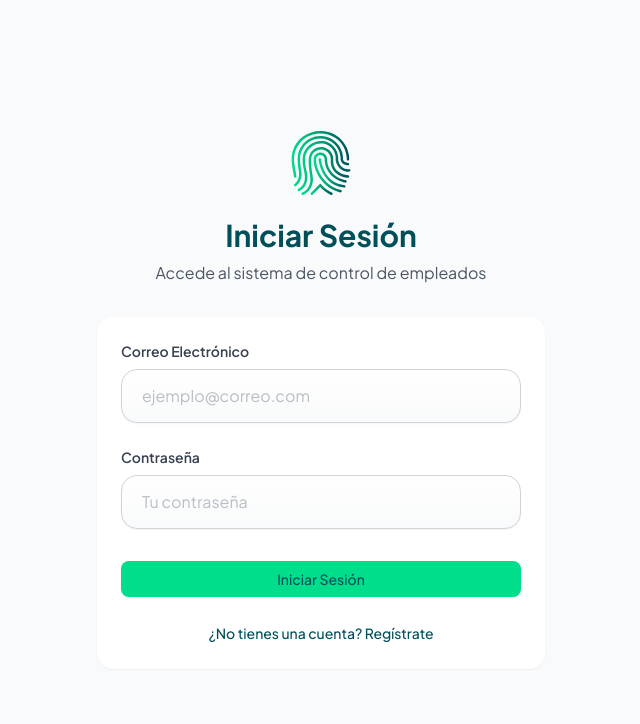
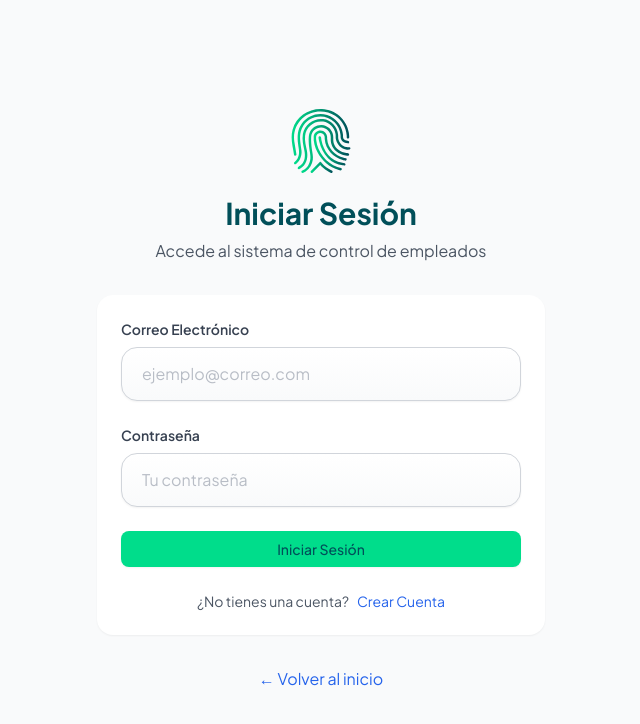
Before and after one commit to andreszapataq/aura-id, a Next.js app: page /login in a window 1280 px wide. Shown: the top 724 px of the page, without its empty margins (319-959 px from the left). Built offline with nearby package versions, Linux system fonts and the light colour scheme; no server answers.

Commit message:
fix ultimos registros log

```diff
--- a/app/api/access/last-logs/route.ts
+++ b/app/api/access/last-logs/route.ts
@@ -10,7 +10,7 @@ export async function GET(request: Request) {
     // Validar que el límite sea un número razonable
     const validLimit = Math.min(Math.max(1, limit), 20); // Entre 1 y 20
 
-    // Obtener los últimos registros de acceso
+    // Obtener los últimos registros de acceso con join manual
     const { data, error } = await supabaseAdmin
       .from("access_logs")
       .select(`
@@ -18,7 +18,8 @@ export async function GET(request: Request) {
         timestamp,
         type,
         auto_generated,
-        employees (
+        employee_id,
+        employees!inner (
           name,
           employee_id
         )
@@ -36,15 +37,15 @@ export async function GET(request: Request) {
 
     // Transformar los datos para que sean más fáciles de usar en el cliente
     const logs = data.map(log => {
-      // TypeScript seguro - employees es un array, tomar el primer elemento
-      const employee = (log.employees as { name: string; employee_id: string }[])?.[0] || null;
+      // Manejar employees como array y tomar el primer elemento
+      const employeeData = Array.isArray(log.employees) ? log.employees[0] : log.employees;
 
       return {
         id: log.id,
         timestamp: log.timestamp,
         type: log.type,
-        name: employee ? employee.name : "Desconocido",
-        employeeId: employee ? employee.employee_id : "N/A",
+        name: employeeData ? employeeData.name : "Desconocido",
+        employeeId: employeeData ? employeeData.employee_id : "N/A",
         auto_generated: log.auto_generated
       };
     });
--- a/app/login/page.tsx
+++ b/app/login/page.tsx
@@ -1,13 +1,13 @@
 "use client"
 
-import { useState, useEffect } from "react"
+import { useState, useEffect, Suspense } from "react"
 import { useRouter, useSearchParams } from "next/navigation"
 import { motion } from "framer-motion"
 import Link from "next/link"
 import Image from "next/image"
 import { useAuth } from "@/contexts/AuthContext"
 
-export default function Login() {
+function LoginForm() {
   const router = useRouter()
   const searchParams = useSearchParams()
   const [email, setEmail] = useState("")
@@ -202,7 +202,7 @@ export default function Login() {
                     required
                   />
                   {passwordMatchError && (
-                    <p className="mt-2 text-xs text-red-600">{passwordMatchError}</p>
+                    <p className="mt-1 text-sm text-red-600">{passwordMatchError}</p>
                   )}
                 </div>
 
@@ -231,41 +231,59 @@ export default function Login() {
                     value={organizationName}
                     onChange={(e) => setOrganizationName(e.target.value)}
                     className="input focus:shadow-blue-100"
-                    placeholder="Nombre de tu empresa o equipo"
+                    placeholder="Nombre de tu empresa"
                     required
                   />
                 </div>
               </>
             )}
 
-            <div className="pt-2">
+            <div>
               <button
                 type="submit"
+                disabled={loading || (isRegistering && passwordMatchError !== null)}
                 className="btn btn-primary w-full"
-                disabled={loading}
               >
                 {loading ? (
                   <div className="flex items-center justify-center">
                     <div className="mr-2 h-4 w-4 animate-spin rounded-full border-2 border-white border-t-transparent"></div>
                     {isRegistering ? 'Creando cuenta...' : 'Iniciando sesión...'}
                   </div>
-                ) : isRegistering ? 'Crear Cuenta' : 'Iniciar Sesión'}
+                ) : (
+                  isRegistering ? 'Crear Cuenta' : 'Iniciar Sesión'
+                )}
               </button>
             </div>
           </form>
 
           <div className="mt-6 text-center">
-            <button
-              onClick={toggleMode}
-              className="text-[#014F59] hover:text-[#00BF71] text-sm font-medium"
-            >
-              {isRegistering
-                ? '¿Ya tienes una cuenta? Inicia sesión'
-                : '¿No tienes una cuenta? Regístrate'}
-            </button>
+            <p className="text-sm text-gray-600">
+              {isRegistering ? '¿Ya tienes una cuenta?' : '¿No tienes una cuenta?'}
+              <button
+                type="button"
+                onClick={toggleMode}
+                className="ml-2 text-blue-600 hover:text-blue-700 hover:underline focus:outline-none"
+              >
+                {isRegistering ? 'Iniciar Sesión' : 'Crear Cuenta'}
+              </button>
+            </p>
           </div>
+        </div>
+
+        <div className="mt-8 text-center">
+          <Link href="/" className="text-blue-600 hover:text-blue-700 hover:underline">
+            ← Volver al inicio
+          </Link>
         </div>
       </div>
     </motion.div>
   )
 }
+
+export default function Login() {
+  return (
+    <Suspense fallback={<div>Cargando...</div>}>
+      <LoginForm />
+    </Suspense>
+  )
+}
```
